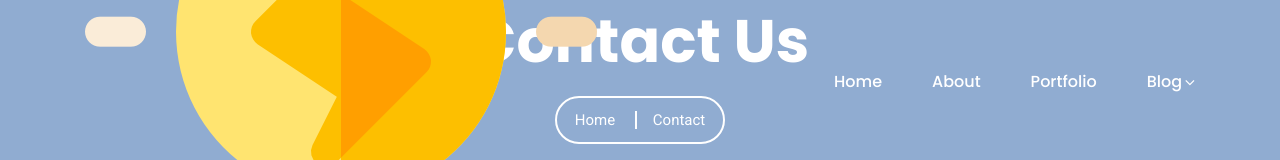
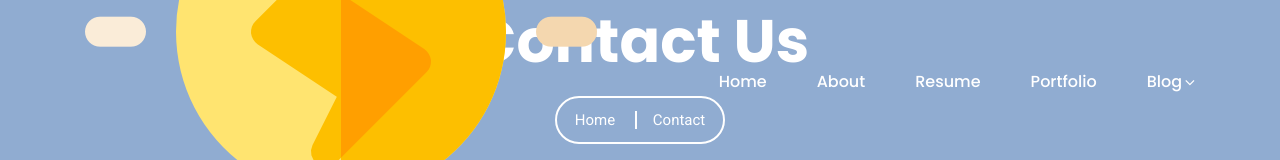
Before and after one commit to suzannecho/portfolio, a plain HTML site: page contact.html in a window 1280 px wide. Shown: the part 194-354 px from the top of the page. Drawn offline with nearby package versions, Linux system fonts and the light colour scheme; some packages are replaced by stand-ins of ours; some icons are missing.

Commit message:
html page for resume added

```diff
--- a/contact.html
+++ b/contact.html
@@ -48,6 +48,7 @@
 					<ul class="nav-menu white">
 						<li><a href="index.html">Home</a></li>
 						<li><a href="about.html">About</a></li>
+						<li><a href="resume.html">Resume</a></li>
 						<li><a href="portfolio.html">Portfolio</a></li>
 						<li class="menu-has-children"><a href="">Blog</a>
 							<ul class="dark">
```
Also changed, not shown: index.html (+1 -0 lines).
